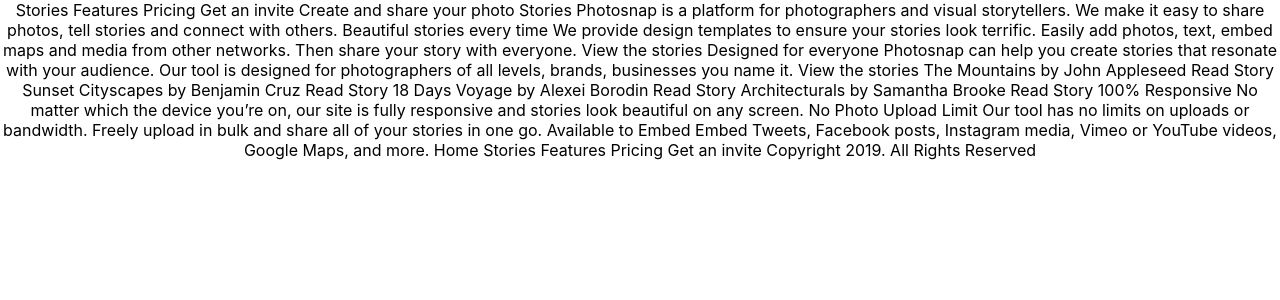
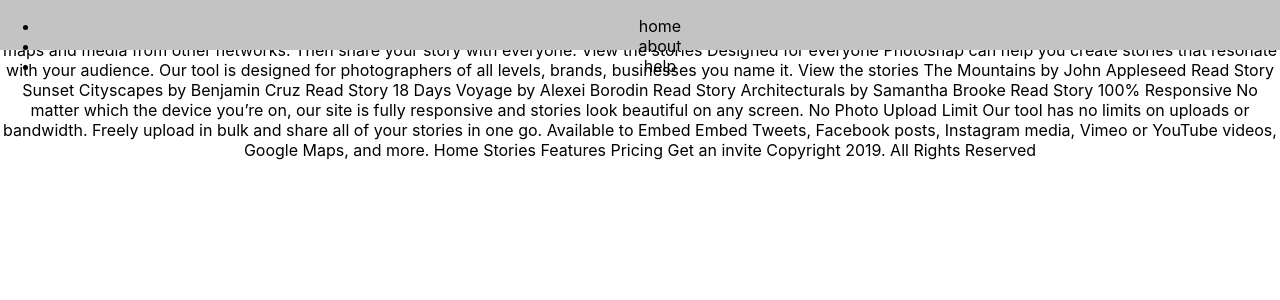
Before and after one commit to dragosidle/FEM_photosnap-multi-page-website, a React (Create React App) app: page / in a window 1280 px wide. Shown: the top 300 px of the page. Built offline with nearby package versions, Linux system fonts and the light colour scheme.

Commit message:
transfer

```diff
--- a/package.json
+++ b/package.json
@@ -9,6 +9,7 @@
     "react": "^17.0.2",
     "react-dom": "^17.0.2",
     "react-scripts": "4.0.3",
+    "styled-components": "^5.3.0",
     "web-vitals": "^1.1.2"
   },
   "scripts": {
--- a/src/App.js
+++ b/src/App.js
@@ -1,8 +1,10 @@
 import './App.css'
+import Navbar from './Components/Navbar'
 
 function App() {
   return (
     <div className='App'>
+      <Navbar />
       Stories Features Pricing Get an invite Create and share your photo Stories
       Photosnap is a platform for photographers and visual storytellers. We make
       it easy to share photos, tell stories and connect with others. Beautiful
--- /dev/null
+++ b/src/Components/Navbar.js
@@ -0,0 +1,24 @@
+import React from 'react'
+import styled from 'styled-components'
+
+const Navbar = () => {
+  return (
+    <StyledNavbar>
+      <ul>
+        <li>home</li>
+        <li>about</li>
+        <li>help</li>
+      </ul>
+    </StyledNavbar>
+  )
+}
+
+export default Navbar
+
+const StyledNavbar = styled.nav`
+  position: absolute;
+  height: 50px;
+  width: 100%;
+  top: 0;
+  background-color: #c3c3c3;
+`
```
Also changed, not shown: 1 other file (tests, documents, lock files or other folders).
